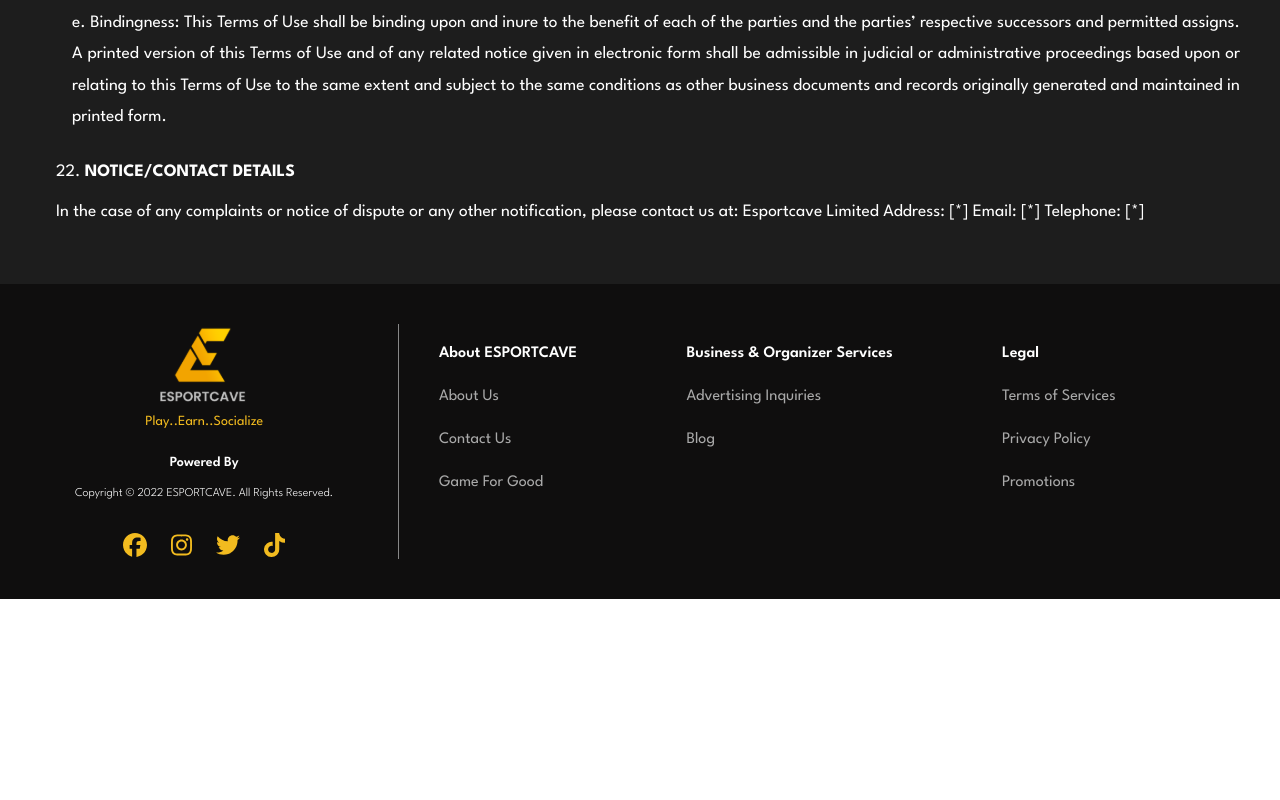
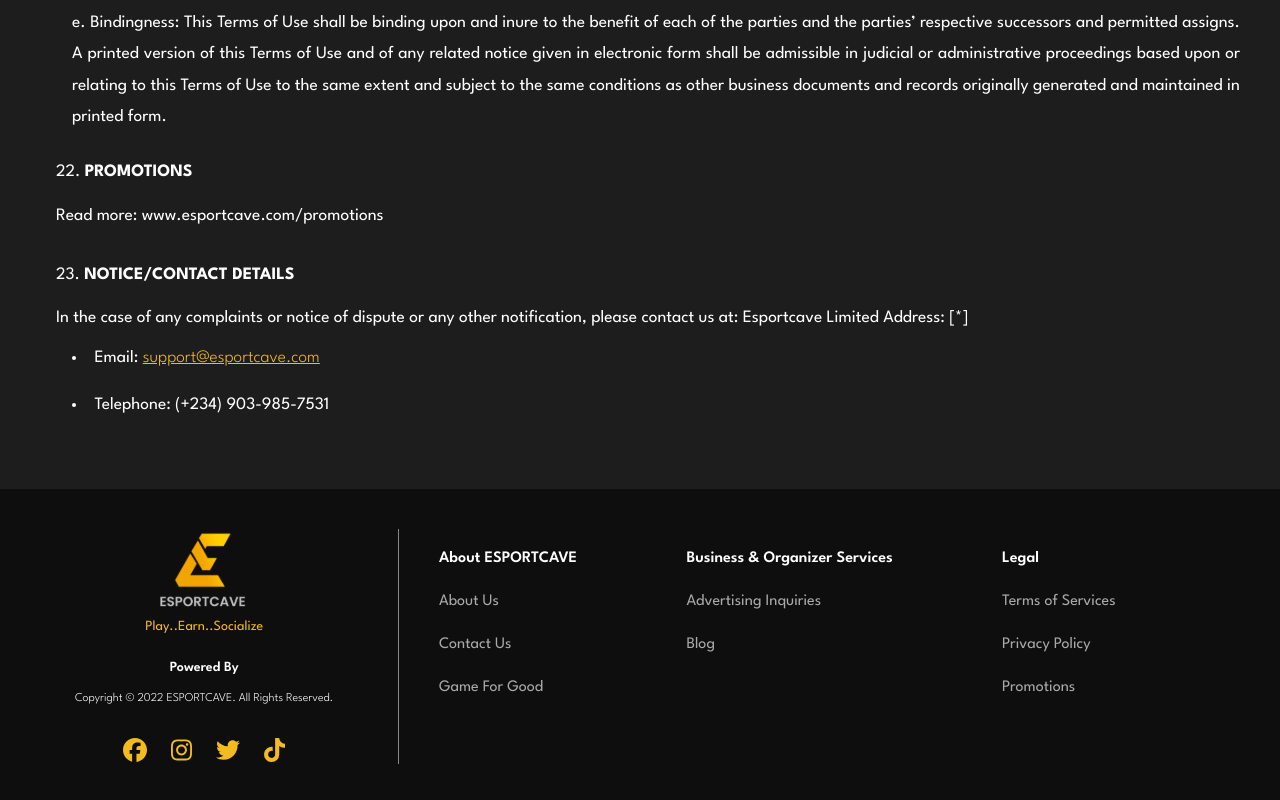
Before and after one commit to iyanushow/esportcave, a Next.js app: page /terms-of-use in a window 1280 px wide. Shown: the part 9354-10154 px from the top of the page. Before the commit the page ends 9953 px from the top, so only its background shows below. Built offline with nearby package versions, Linux system fonts and the light colour scheme.

Commit message:
added links

```diff
--- a/pages/terms-of-use.jsx
+++ b/pages/terms-of-use.jsx
@@ -1,3 +1,4 @@
+import Link from "next/link";
 import React from "react";
 import Layout from "../src/Layout/Layout/Layout";
 import S from "../styles/pagestyles/policies.module.css";
@@ -814,13 +815,30 @@ const TermsOfUse = () => {
               </li>
             </ol>
           </li>
+          <li className={S.promotions}>
+            <h3>Promotions</h3>
+
+            <div>
+              Read more:{" "}
+              <Link href="/promotions">www.esportcave.com/promotions</Link>
+            </div>
+          </li>
           <li>
             <h3>NOTICE/CONTACT DETAILS</h3>
-            <p>
+            <div>
               In the case of any complaints or notice of dispute or any other
               notification, please contact us at: Esportcave Limited Address:
-              [*] Email: [*] Telephone: [*]
-            </p>
+              [*]
+              <ul>
+                <li className={S.links}>
+                  Email:{" "}
+                  <a href="mailto:support@esportcave.com">
+                    support@esportcave.com
+                  </a>
+                </li>
+                <li>Telephone: (+234) 903-985-7531</li>
+              </ul>{" "}
+            </div>
           </li>
         </ol>
       </section>
--- a/styles/pagestyles/policies.module.css
+++ b/styles/pagestyles/policies.module.css
@@ -103,3 +103,9 @@
     padding: 8px 0;
   }
 }
+
+.links a {
+  text-decoration: underline;
+  font-weight: lighter;
+  color: var(--yellow);
+}
```
Also changed, not shown: pages/privacy-policy.jsx (+5 -3 lines), styles/pagestyles/promotion.css (deleted).
